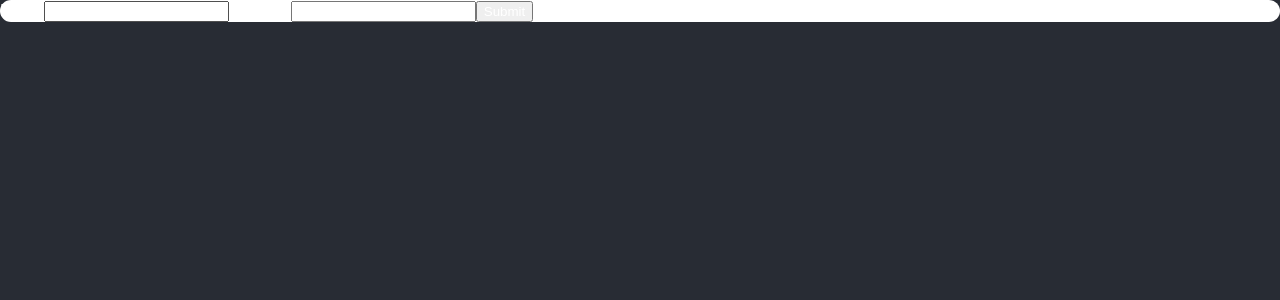
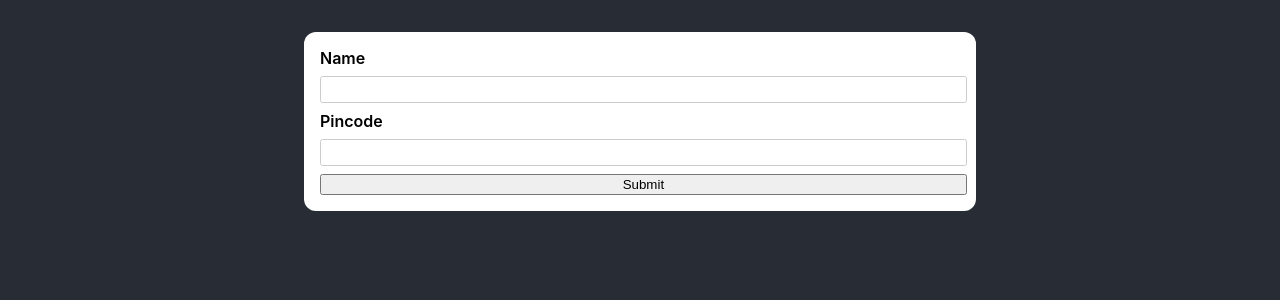
Before and after one commit to Sahil-4U/Learnvern-project-2, a React (Create React App) app: page / in a window 1280 px wide. Shown: the top 300 px of the page. Built offline with nearby package versions, Linux system fonts and the light colour scheme.

Commit message:
So i have added form now i decided to create a component  for button

```diff
--- a/src/App.js
+++ b/src/App.js
@@ -1,13 +1,12 @@
-import logo from './logo.svg';
+
 import './App.css';
 import AddSubscriber from './components/subscribers/AddSubscriber';
-import Container from './components/templates/Container';
 
 function App() {
   return (
-    <Container>
-      <AddSubscriber />
-    </Container>
+
+    <AddSubscriber />
+
   );
 }
 
--- a/src/components/subscribers/AddSubscriber.css
+++ b/src/components/subscribers/AddSubscriber.css
@@ -1,3 +1,26 @@
-* {
-  color: white;
+.input {
+  width: 90%;
+  max-width: 40rem;
+  margin: 2rem auto;
+  padding: 1em;
+  display: flex;
+  flex-direction: column;
+  flex-wrap: wrap;
 }
+.input label {
+  font-weight: 600;
+  margin-bottom: 0.5rem;
+}
+.input input {
+  font: inherit;
+  display: block;
+  width: 100%;
+  border: 1px solid #ccc;
+  padding: 0.15rem;
+  margin-bottom: 0.5rem;
+  border-radius: 0.16em;
+}
+.input input:focus {
+  outline: none;
+  border-color: #084c99;
+}
--- a/src/components/subscribers/AddSubscriber.js
+++ b/src/components/subscribers/AddSubscriber.js
@@ -1,5 +1,6 @@
 import React from 'react';
 import './AddSubscriber.css';
+import Container from '../templates/Container';
 
 function AddSubscriber() {
     const handleSubmit = (e) => {
@@ -9,11 +10,13 @@ function AddSubscriber() {
     return (
         <div>
             <form onSubmit={handleSubmit}>
-                <label htmlFor='name'>Name</label>
-                <input type='text' id='name' />
-                <label htmlFor='pincode'>Pincode</label>
-                <input type='text' id='pincode' />
-                <button type='submit'>Submit</button>
+                <Container className='input'>
+                    <label htmlFor='name'>Name</label>
+                    <input type='text' id='name' />
+                    <label htmlFor='pincode'>Pincode</label>
+                    <input type='text' id='pincode' />
+                    <button type='submit'>Submit</button>
+                </Container>
             </form>
         </div>
     )
--- a/src/components/templates/Container.css
+++ b/src/components/templates/Container.css
@@ -1,4 +1,5 @@
 .container {
   background-color: #fff;
+  box-shadow: 0px 2px 8px rgba(0, 0, 0, 0, 0.26);
   border-radius: 12px;
 }
--- a/src/components/templates/Container.js
+++ b/src/components/templates/Container.js
@@ -1,10 +1,11 @@
 import React from 'react';
-import './Container.css'
+import './Container.css';
 
 function Container(props) {
+    const classes = `container ${props.className}`;
     return (
-        <div className='container'>{props.children}</div>
+        <div className={classes}>{props.children}</div>
     )
 }
 
-export default Container
+export default Container;
```
